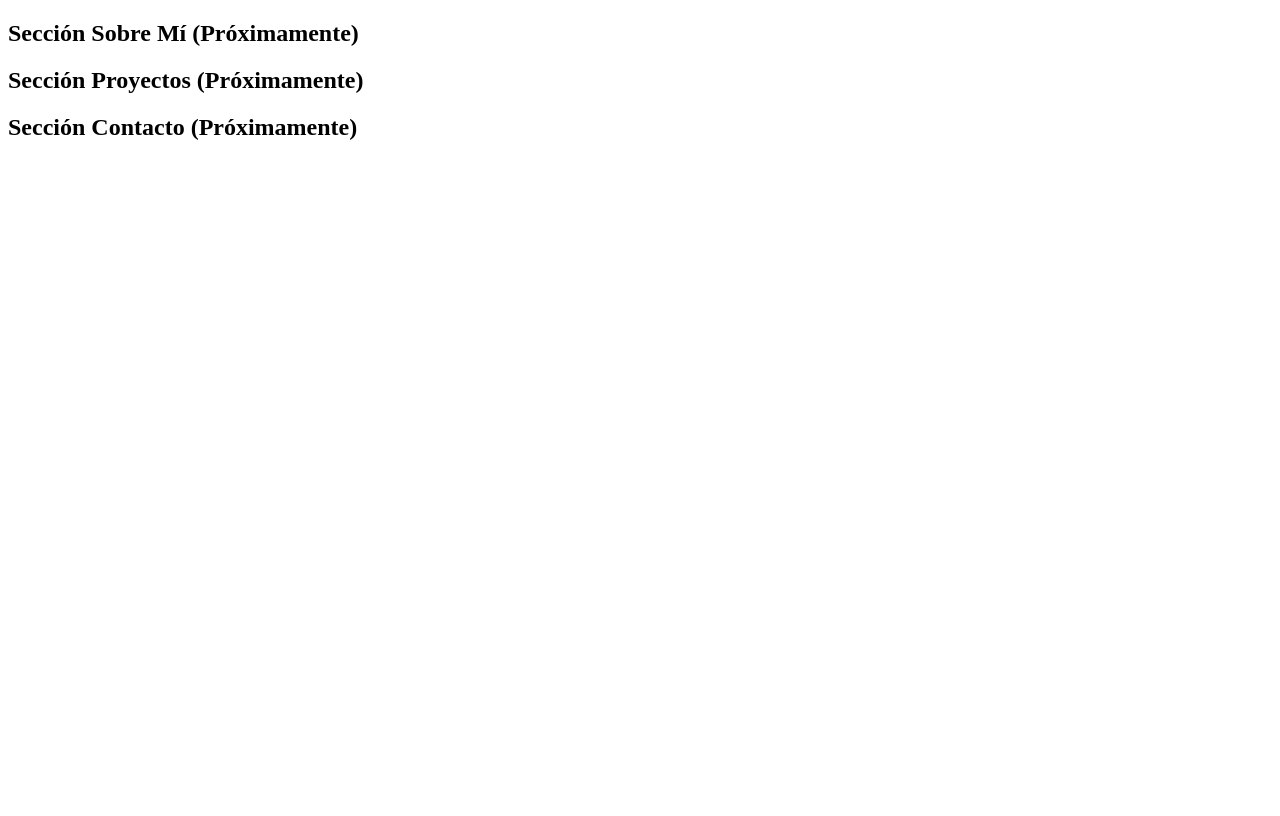
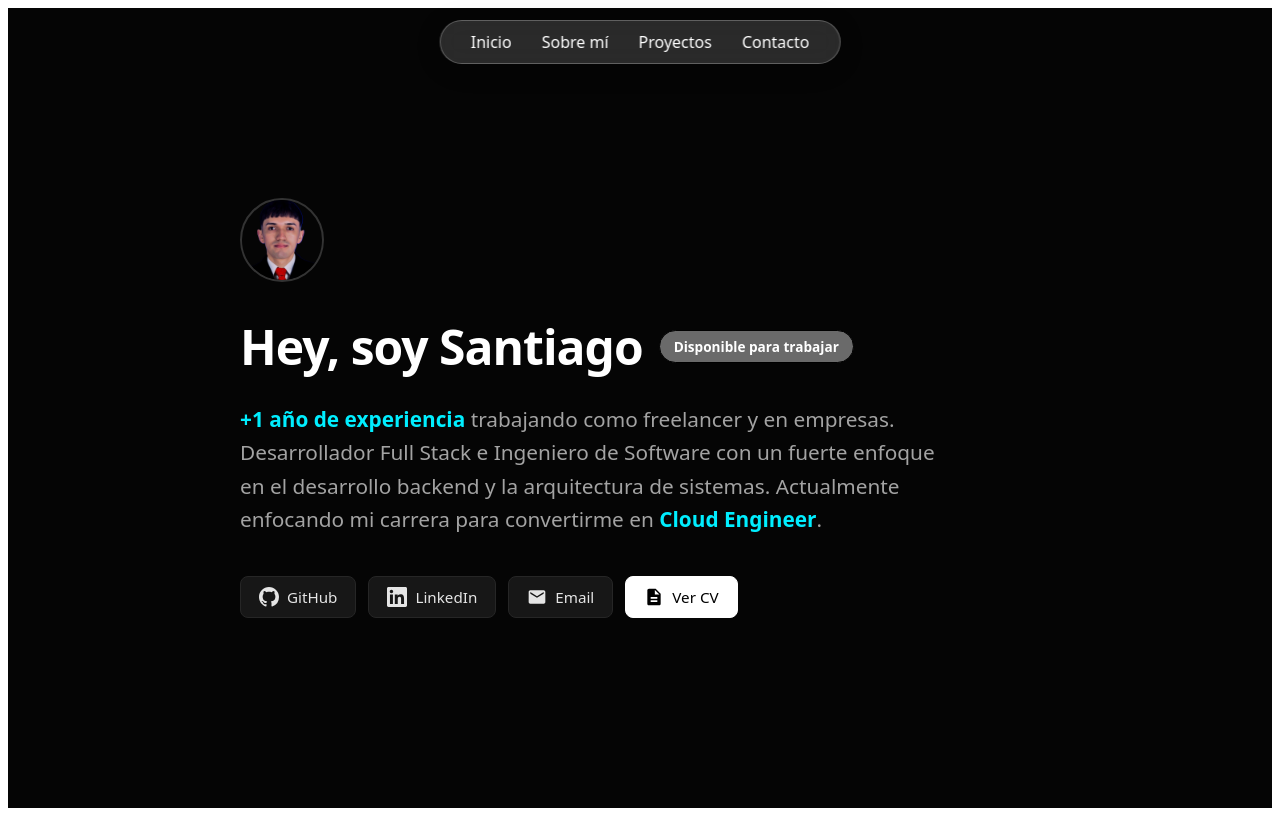
Before and after one commit to santiagocto/mi-portafolio, a React (Vite) app: page / in a window 1280 px wide. Built offline with nearby package versions, Linux system fonts and the light colour scheme.

Commit message:
feat(ui): implementar componentes Navbar y Hero
- Añade Navbar flotante con efecto glassmorphism (desenfoque iOS).

```diff
--- a/index.html
+++ b/index.html
@@ -4,7 +4,7 @@
     <meta charset="UTF-8" />
     <link rel="icon" type="image/svg+xml" href="/favicon.svg" />
     <meta name="viewport" content="width=device-width, initial-scale=1.0" />
-    <title>mi-portafolio</title>
+    <title>Santiago Castillo Developer - Portfolio</title>
   </head>
   <body>
     <div id="root"></div>
--- a/src/App.jsx
+++ b/src/App.jsx
@@ -1,20 +1,18 @@
-// src/App.jsx
 import React from 'react';
-// Aquí irás importando tus componentes o secciones, por ejemplo:
-// import Navbar from './components/Navbar';
-// import Hero from './sections/Hero';
+import Navbar from './components/navbar';
+import Hero from './sections/hero';
+import './App.css';
 
 function App() {
   return (
-    <div className="app-container">
-      {/* <Navbar /> */}
+    <>
+      <Navbar />
+
+      {/* Todo el resto de tus secciones irán aquí abajo */}
       <main>
-        {/* <Hero /> */}
-        <section><h2>Sección Sobre Mí (Próximamente)</h2></section>
-        <section><h2>Sección Proyectos (Próximamente)</h2></section>
-        <section><h2>Sección Contacto (Próximamente)</h2></section>
+        <Hero />
       </main>
-    </div>
+    </>
   );
 }
 
--- /dev/null
+++ b/src/components/navbar.css
@@ -0,0 +1,45 @@
+
+.navbar-container {
+  position: fixed;
+  top: 20px;
+  left: 50%;
+  transform: translateX(-50%);
+  z-index: 1000;
+
+
+
+  background: rgba(255, 255, 255, 0.15);
+  backdrop-filter: blur(12px);
+  -webkit-backdrop-filter: blur(12px);
+  border: 1px solid rgba(255, 255, 255, 0.25);
+
+
+  border-radius: 50px;
+  padding: 10px 30px;
+  box-shadow: 0 4px 30px rgba(0, 0, 0, 0.1);
+}
+
+
+.navbar-links {
+  display: flex;
+  gap: 30px;
+  list-style: none;
+  margin: 0;
+  padding: 0;
+
+}
+
+
+.navbar-links a {
+  text-decoration: none;
+  color: #ffffff;
+  font-weight: 500;
+  font-family: system-ui, -apple-system, sans-serif;
+  transition: opacity 0.3s ease;
+
+}
+
+
+.navbar-links a:hover {
+  opacity: 0.6;
+}
--- /dev/null
+++ b/src/components/navbar.jsx
@@ -0,0 +1,17 @@
+import React from 'react';
+import './navbar.css';
+
+const Navbar = () => {
+  return (
+    <nav className="navbar-container">
+      <ul className="navbar-links">
+        <li><a href="#inicio">Inicio</a></li>
+        <li><a href="#sobre-mi">Sobre mí</a></li>
+        <li><a href="#proyectos">Proyectos</a></li>
+        <li><a href="#contacto">Contacto</a></li>
+      </ul>
+    </nav>
+  );
+};
+
+export default Navbar;
--- /dev/null
+++ b/src/sections/hero.css
@@ -0,0 +1,129 @@
+/* Contenedor principal de la sección */
+.hero-section {
+  background-color: #050505; /* Un negro casi puro, muy elegante */
+  min-height: 100vh;
+  display: flex;
+  justify-content: center;
+  align-items: center;
+  color: #ffffff;
+  padding: 0 20px;
+  font-family: system-ui, -apple-system, sans-serif;
+}
+
+/* Centrado y ancho máximo del contenido */
+.hero-content {
+  max-width: 800px;
+  width: 100%;
+  display: flex;
+  flex-direction: column;
+  gap: 24px;
+}
+
+/* Imagen de perfil */
+.avatar-container {
+  width: 80px;
+  height: 80px;
+  border-radius: 50%;
+  overflow: hidden;
+  border: 2px solid #333;
+  margin-bottom: 8px;
+}
+
+.avatar-img {
+  width: 100%;
+  height: 100%;
+  object-fit: cover;
+}
+
+/* Agrupación de Título y Badge */
+.title-wrapper {
+  display: flex;
+  align-items: center;
+  gap: 16px;
+  flex-wrap: wrap;
+}
+
+.hero-title {
+  font-size: 3rem;
+  font-weight: 800;
+  margin: 0;
+  letter-spacing: -1px;
+}
+
+/* El Badge de "Disponible" */
+.status-badge {
+  background-color: #ffffff67;
+  color: #ffffff;
+  padding: 6px 14px;
+  border-radius: 20px;
+  font-size: 0.85rem;
+  font-weight: 600;
+  border: 1px solid rgb(0, 0, 0);
+}
+
+/* Texto de la biografía */
+.hero-bio {
+  font-size: 1.3rem;
+  line-height: 1.6;
+  color: #a3a3a3;
+  margin: 0;
+  max-width: 700px;
+}
+
+
+.highlight-text {
+  color: #00eeff;
+  font-weight: 600;
+}
+
+.highlight-text-alt {
+  color: #00eeff;
+  font-weight: 600;
+}
+
+.hero-bio strong {
+  color: #ffffff;
+}
+
+/* Contenedor de botones */
+.hero-buttons {
+  display: flex;
+  gap: 12px;
+  flex-wrap: wrap;
+  margin-top: 16px;
+}
+
+/* Estilos de los botones sociales */
+.btn-social {
+  display: flex;
+  align-items: center;
+  gap: 8px;
+  background-color: #171717;
+  color: #e5e5e5;
+  padding: 10px 18px;
+  border-radius: 8px;
+  text-decoration: none;
+  font-size: 0.95rem;
+  font-weight: 500;
+  border: 1px solid #262626;
+  transition: all 0.2s ease-in-out;
+}
+
+.btn-social:hover {
+  background-color: #262626;
+  border-color: #404040;
+  color: #ffffff;
+  transform: translateY(-2px);
+}
+
+/* Botón de CV destacado */
+.btn-cv {
+  background-color: #ffffff;
+  color: #000000;
+  border-color: #ffffff;
+}
+
+.btn-cv:hover {
+  background-color: #e5e5e5;
+  color: #000000;
+}
--- /dev/null
+++ b/src/sections/hero.jsx
@@ -0,0 +1,58 @@
+import React from 'react';
+import './hero.css';
+import miFoto from '../img/1751136592032.png'; // Ajusta el nombre y la extensión según tu archivo
+
+const Hero = () => {
+  return (
+    <section id="inicio" className="hero-section">
+      <div className="hero-content">
+
+        {/* Contenedor de la foto de perfil */}
+        <div className="avatar-container">
+
+          <img
+            src={miFoto}
+            alt="Foto de Santiago"
+            className="avatar-img"
+          />
+        </div>
+
+        {/* Título y Badge */}
+        <div className="title-wrapper">
+          <h1 className="hero-title">Hey, soy Santiago</h1>
+          <span className="status-badge">Disponible para trabajar</span>
+        </div>
+
+        {/* Descripción (Bio) */}
+        <p className="hero-bio">
+          <span className="highlight-text">+1 año de experiencia</span> trabajando como freelancer y en empresas.
+          Desarrollador Full Stack e Ingeniero de Software con un fuerte enfoque en el desarrollo backend y la arquitectura de sistemas.
+          Actualmente enfocando mi carrera para convertirme en <span className="highlight-text-alt">Cloud Engineer</span>.
+        </p>
+
+        {/* Botones de contacto / Redes */}
+        <div className="hero-buttons">
+          <a href="https://github.com/tu-usuario" target="_blank" rel="noreferrer" className="btn-social">
+            <svg width="20" height="20" fill="currentColor" viewBox="0 0 24 24"><path d="M12 0C5.37 0 0 5.37 0 12c0 5.31 3.435 9.795 8.205 11.385.6.105.825-.255.825-.57 0-.285-.015-1.23-.015-2.235-3.015.555-3.795-.735-4.035-1.41-.135-.345-.72-1.41-1.23-1.695-.42-.225-1.02-.78-.015-.795.945-.015 1.62.87 1.845 1.23 1.08 1.815 2.805 1.305 3.495.99.105-.78.42-1.305.765-1.605-2.67-.3-5.46-1.335-5.46-5.925 0-1.305.465-2.385 1.23-3.225-.12-.3-.54-1.53.12-3.18 0 0 1.005-.315 3.3 1.23.96-.27 1.98-.405 3-.405s2.04.135 3 .405c2.295-1.56 3.3-1.23 3.3-1.23.66 1.65.24 2.88.12 3.18.765.84 1.23 1.905 1.23 3.225 0 4.605-2.805 5.625-5.475 5.925.435.375.81 1.095.81 2.22 0 1.605-.015 2.895-.015 3.3 0 .315.225.69.825.57A12.02 12.02 0 0024 12c0-6.63-5.37-12-12-12z"/></svg>
+            GitHub
+          </a>
+          <a href="https://linkedin.com/in/tu-usuario" target="_blank" rel="noreferrer" className="btn-social">
+            <svg width="20" height="20" fill="currentColor" viewBox="0 0 24 24"><path d="M20.447 20.452h-3.554v-5.569c0-1.328-.027-3.037-1.852-3.037-1.853 0-2.136 1.445-2.136 2.939v5.667H9.351V9h3.414v1.561h.046c.477-.9 1.637-1.85 3.37-1.85 3.601 0 4.267 2.37 4.267 5.455v6.286zM5.337 7.433c-1.144 0-2.063-.926-2.063-2.065 0-1.138.92-2.063 2.063-2.063 1.14 0 2.064.925 2.064 2.063 0 1.139-.925 2.065-2.064 2.065zm1.782 13.019H3.555V9h3.564v11.452zM22.225 0H1.771C.792 0 0 .774 0 1.729v20.542C0 23.227.792 24 1.771 24h20.451C23.2 24 24 23.227 24 22.271V1.729C24 .774 23.2 0 22.222 0h.003z"/></svg>
+            LinkedIn
+          </a>
+          <a href="mailto:tu-correo@email.com" className="btn-social">
+            <svg width="20" height="20" fill="currentColor" viewBox="0 0 24 24"><path d="M20 4H4c-1.1 0-1.99.9-1.99 2L2 18c0 1.1.9 2 2 2h16c1.1 0 2-.9 2-2V6c0-1.1-.9-2-2-2zm0 4l-8 5-8-5V6l8 5 8-5v2z"/></svg>
+            Email
+          </a>
+          <a href="/tu-cv.pdf" target="_blank" rel="noreferrer" className="btn-social btn-cv">
+            <svg width="20" height="20" fill="currentColor" viewBox="0 0 24 24"><path d="M14 2H6c-1.1 0-1.99.9-1.99 2L4 20c0 1.1.89 2 1.99 2H18c1.1 0 2-.9 2-2V8l-6-6zm2 16H8v-2h8v2zm0-4H8v-2h8v2zm-3-5V3.5L18.5 9H13z"/></svg>
+            Ver CV
+          </a>
+        </div>
+
+      </div>
+    </section>
+  );
+};
+
+export default Hero;
```
Also changed, not shown: src/img/1751136592032.png (added).
